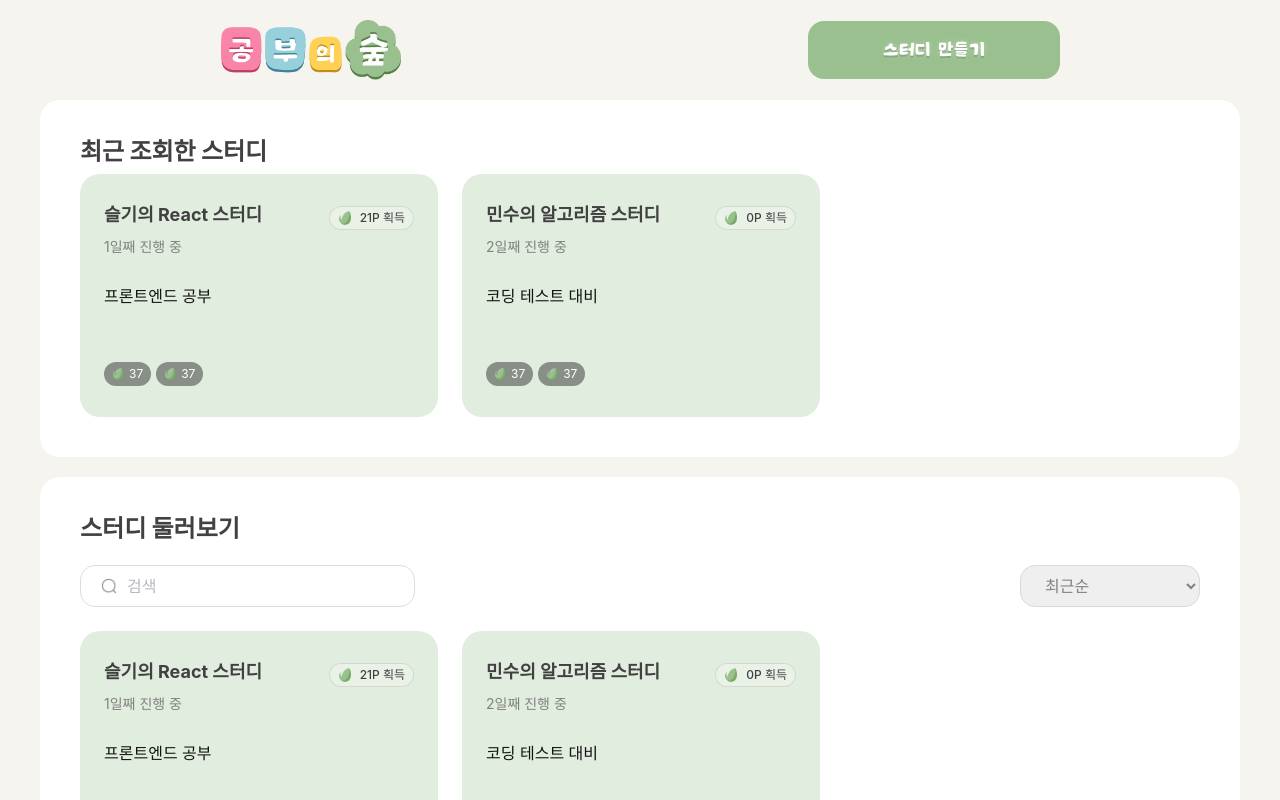
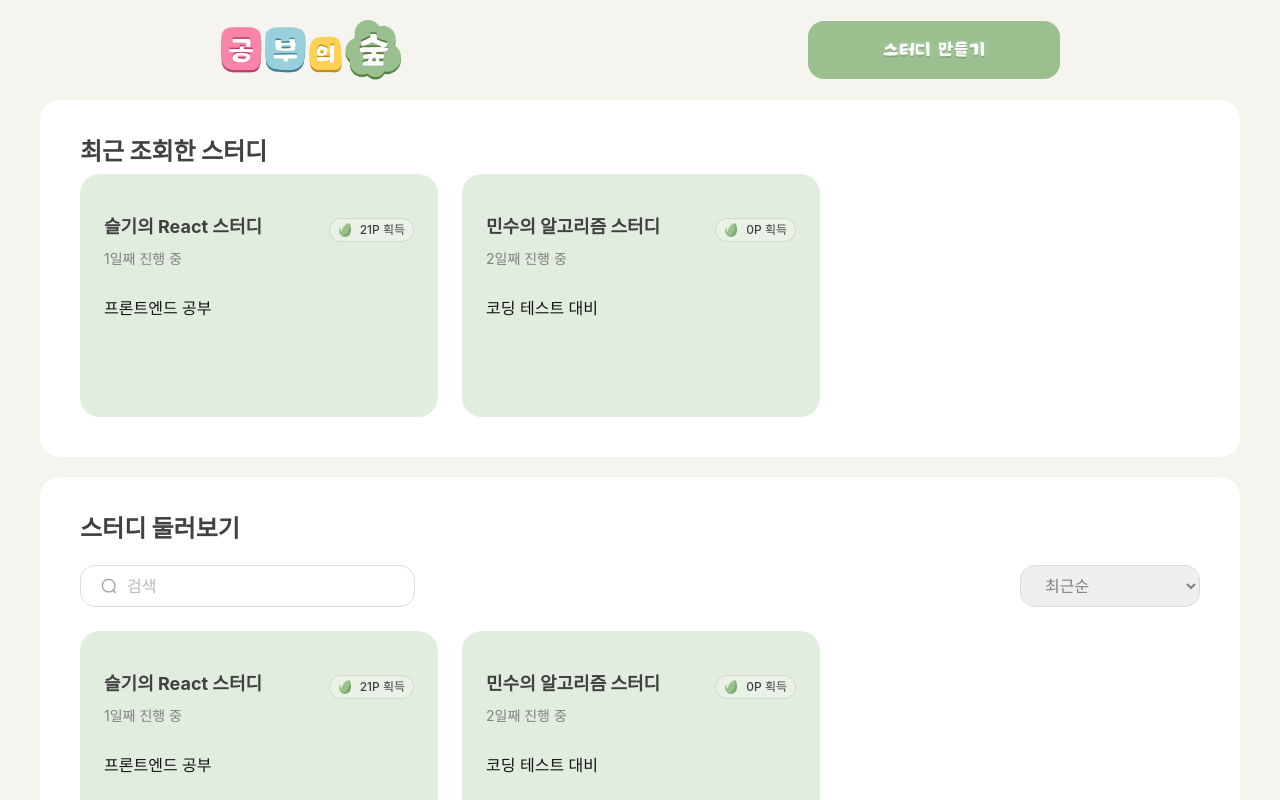
Before and after one commit to juengseulki/Forest-of-Learning-Frontend, a React (Vite) app: page / in a window 1280 px wide. Shown: the top 800 px of the page. Built offline with nearby package versions, Linux system fonts and the light colour scheme; a web font is replaced by a local one.

Commit message:
feat: 이모지 mock 데이터 연결

```diff
--- a/src/feature/study/components/StudyCard.jsx
+++ b/src/feature/study/components/StudyCard.jsx
@@ -1,7 +1,7 @@
 import '../../../styles/StudyCard.css';
 import ic_point from '../../../shared/images/icons/ic_point.png';
 
-export default function StudyCard({ studys, point }) {
+export default function StudyCard({ studys, point, emoji }) {
   function getDaysFrom(createdAt) {
     return (
       Math.floor((new Date() - new Date(createdAt)) / (1000 * 60 * 60 * 24)) + 1
@@ -35,14 +35,12 @@ export default function StudyCard({ studys, point }) {
           <p className="description">{studys.description}</p>
         </section>
         <section className="card-footer">
-          <div className="footer-content">
-            <img className="icon" src={ic_point} alt="임시 데이터" />
-            <p className="icon-count">37</p>
-          </div>
-          <div className="footer-content">
-            <img className="icon" src={ic_point} alt="임시 데이터" />
-            <p className="icon-count">37</p>
-          </div>
+          {emoji?.emojis?.map((item) => (
+            <div className="footer-content" key={item.emoji}>
+              <p className="icon">{item.emoji}</p>
+              <p className="icon-count">{item.count}</p>
+            </div>
+          ))}
         </section>
       </div>
     </>
--- a/src/feature/study/components/StudyList.jsx
+++ b/src/feature/study/components/StudyList.jsx
@@ -2,15 +2,19 @@ import React from 'react';
 import StudyCard from './StudyCard';
 import { studiesMockResponse } from '../../../mocks/study/studyMockData.js';
 import { pointMockResponse } from '../../../mocks/point/pointMockData.js';
+import { emojiMockResponse } from '../../../mocks/emoji/emojiMockData.js';
 import '../../../styles/StudyList.css';
 
 function StudyList({ study, point }) {
   return (
     <div className="card-list">
       {study.map((studys) => {
+        const emoji = emojiMockResponse.data.items.find(
+          (item) => item.studyId === studys.id
+        );
         return (
           <div key={studys.id}>
-            <StudyCard studys={studys} point={point} />
+            <StudyCard studys={studys} point={point} emoji={emoji} />
           </div>
         );
       })}
--- a/src/styles/StudyCard.css
+++ b/src/styles/StudyCard.css
@@ -84,13 +84,14 @@
   border-radius: 50px;
   padding: 6px 8px;
   background-color: #00000066;
+  align-items: center;
 }
 
 .icon {
-  width: 12px;
-  height: 12px;
+  font-weight: 500;
+  font-size: 16px;
   line-height: 100%;
-  letter-spacing: 100%;
+  letter-spacing: 0%;
 }
 
 .icon-count {
```
